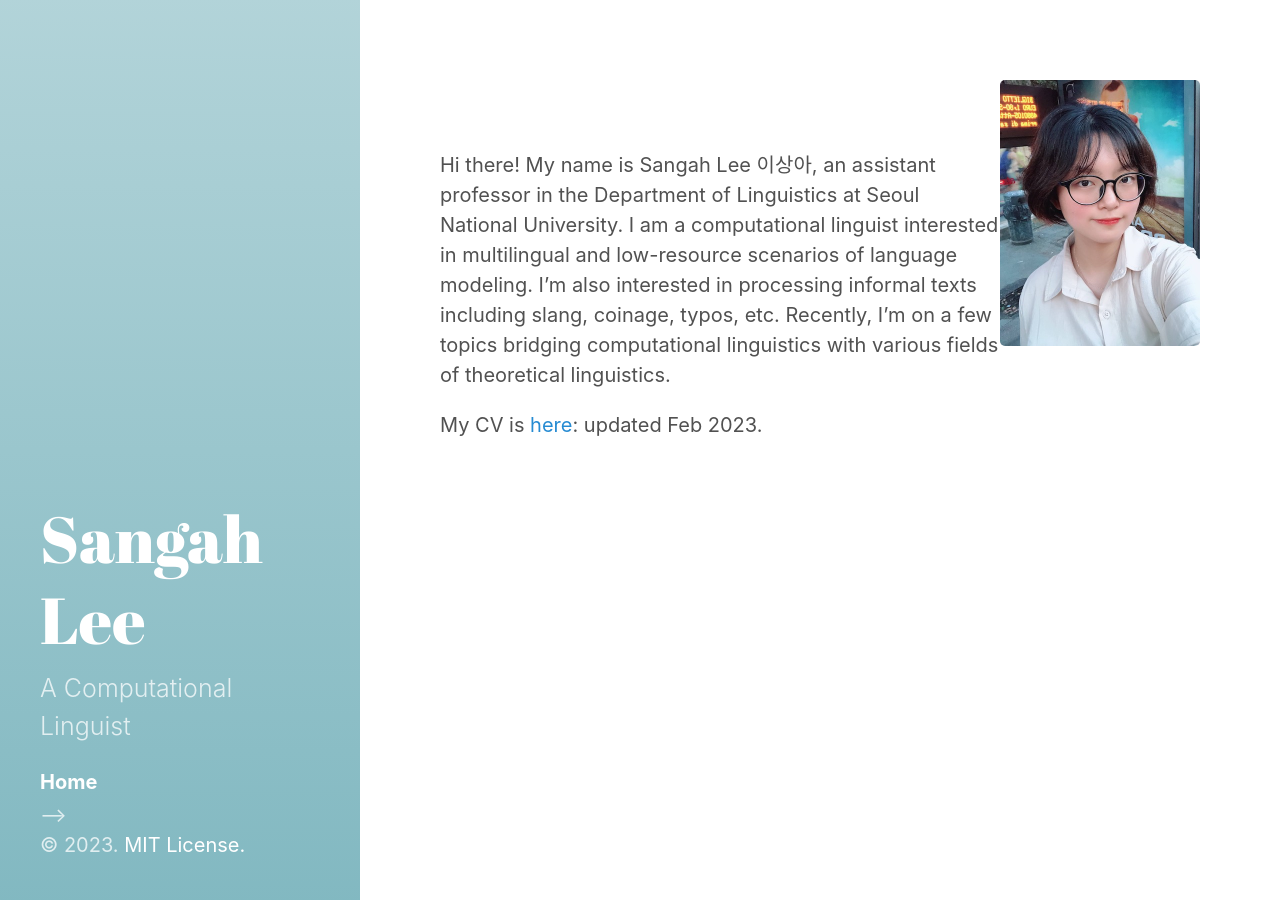
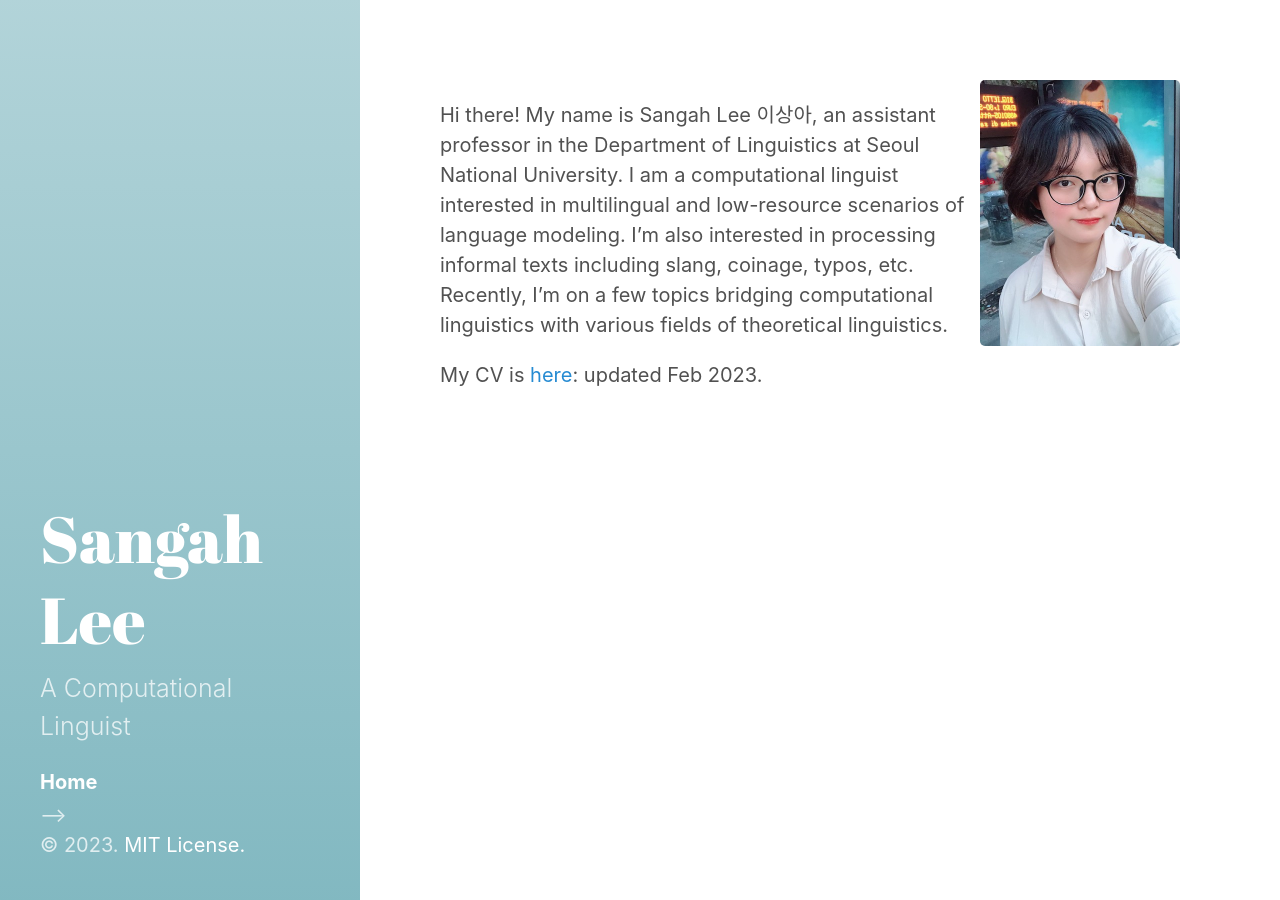
Before and after one commit to sanajlee/sanajlee.github.io, a Jekyll site: the page built from index.md, in a window 1280 px wide. Built offline with Jekyll 4.4.1, drawn with Linux system fonts in a browser that asks for light colours; the list of posts is cut into pages by our own code.

Commit message:
2023.03.01.

```diff
--- a/index.md
+++ b/index.md
@@ -3,10 +3,11 @@
 title: Home
 sidebar_link: false
 ---
+<!--
+<img align="right" src="https://raw.githubusercontent.com/sanajlee/sanajlee.github.io/main/frz_small.jpg" width="200" height="266"> -->
+<img style="float: right;  margin-right: 20px; margin-bottom: 10px; width:200px; height:266px;" src="https://raw.githubusercontent.com/sanajlee/sanajlee.github.io/main/frz_small.jpg">
 
-<img align="right" src="https://raw.githubusercontent.com/sanajlee/sanajlee.github.io/main/frz_small.jpg" width="200" height="266">
-
-<br>
+<!-- <br> -->
 
 Hi there! My name is Sangah Lee 이상아, an assistant professor in the Department of Linguistics at Seoul National University. I am a computational linguist interested in multilingual and low-resource scenarios of language modeling. I'm also interested in processing informal texts including slang, coinage, typos, etc. Recently, I'm on a few topics bridging computational linguistics with various fields of theoretical linguistics.
 
```
